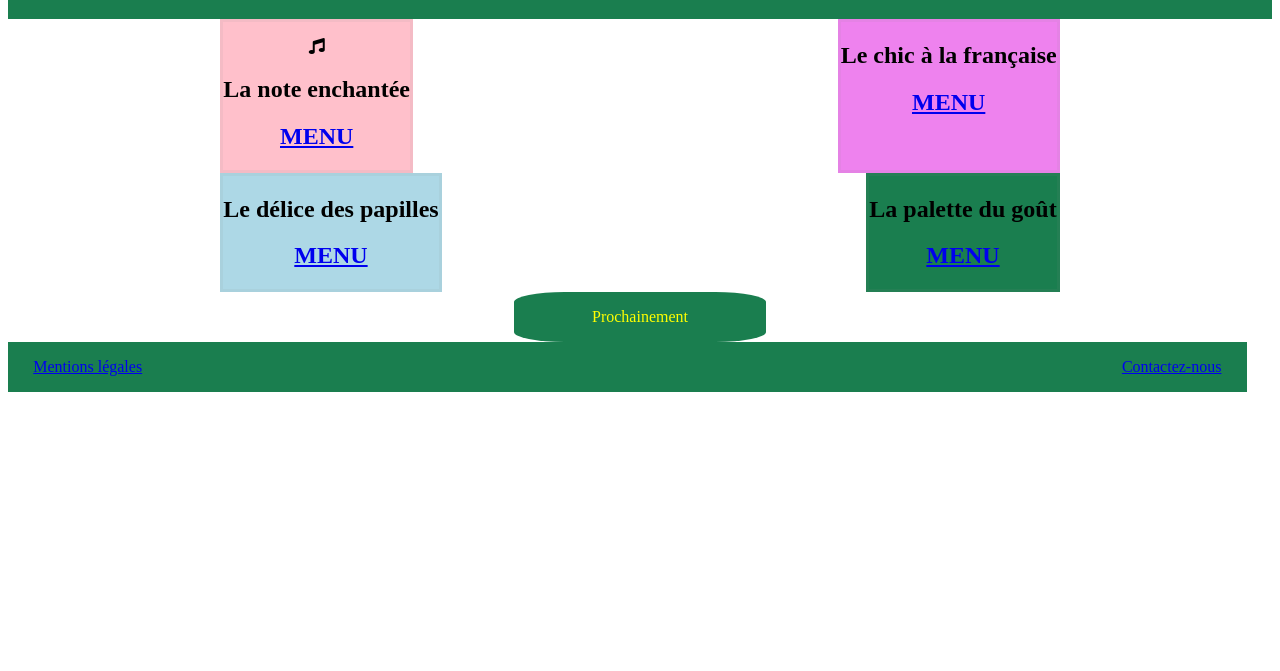
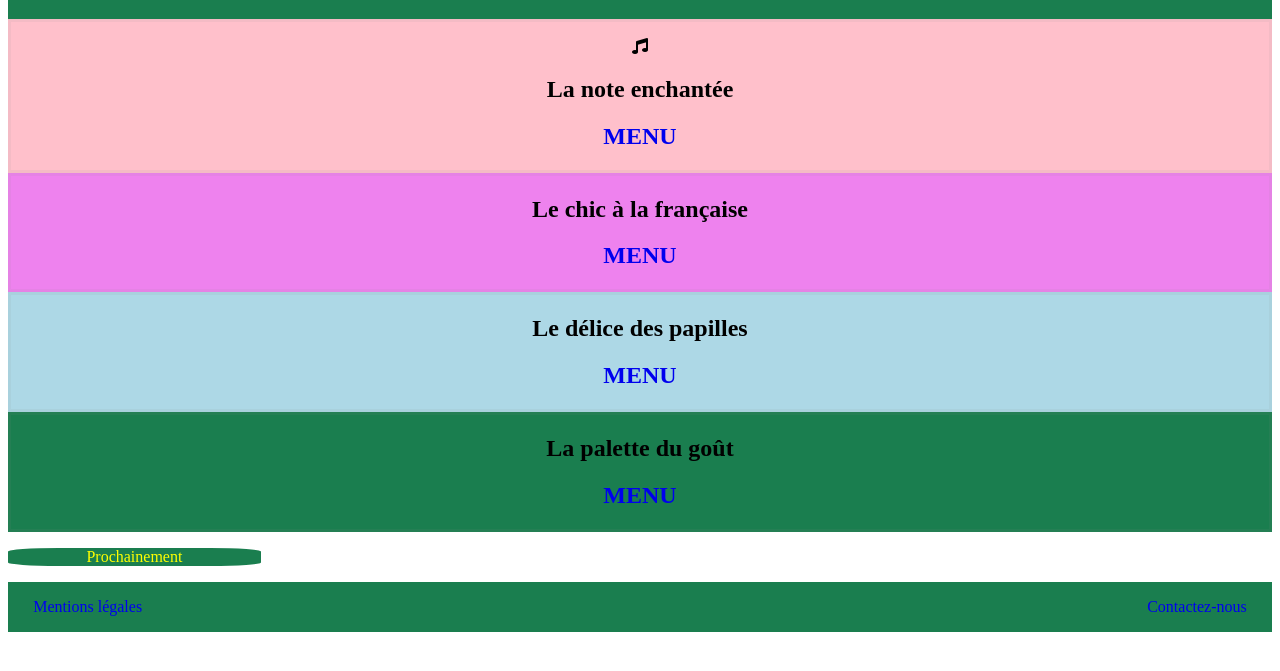
Before and after one commit to AssmaMarjane/P3_OCR, a plain HTML site: page Page_daccueil.html in a window 1280 px wide. Shown: the part 69-740 px from the top of the page. Drawn offline with Linux system fonts and the light colour scheme.

Commit message:
HTML: modif structure&balise + CSS: ajt effet lien et supr display flex

```diff
--- a/CSS/style.css
+++ b/CSS/style.css
@@ -14,18 +14,16 @@ header h1
     color: yellow;
     text-align: center;
 }
-#partieHaut
+a
 {
-    display: flex;
-    flex-direction: row;
-    justify-content: space-around;
+    text-decoration: none;
 }
-#partieBas
+main a:hover
 {
-    display: flex;
-    flex-direction: row;
-    justify-content: space-around;
+    opacity: 0.5;
+    zoom: 2;
 }
+
 #blocRose
 {
     background-color: pink;
@@ -60,7 +58,6 @@ header h1
 nav
 {
     width: 20%;
-    margin: auto;
     background-color: rgb(26, 126, 79);;
     border-radius: 20%;
 
@@ -75,7 +72,7 @@ footer
     display: flex;
     flex-direction: row;
     justify-content: space-between;
-    width: 94%;
+    width: 96%;
     background-color: rgb(26, 126, 79);;
     color: yellow;
     padding-left: 2%;
--- a/Page_daccueil.html
+++ b/Page_daccueil.html
@@ -7,7 +7,7 @@
     <link rel="stylesheet" href="./CSS/all.css" />
 
     <title>Oh My Food</title>
-    <meta name="viewport" content="width=device-width"/>
+    <meta name="viewport" content="width=device-width" />
 </head>
 
 <body>
@@ -15,8 +15,7 @@
     <header>
         <h1>ohmyfood</h1>
     </header>
-
-    <div id="partieHaut">
+    <main>
         <section id="blocRose">
             <p><i class="fas fa-music"></i></p>
             <h1>La note enchantée</h1>
@@ -26,8 +25,6 @@
             <h1>Le chic à la française</h1>
             <h2><a href="./Contenu/menuviolet.html">MENU</a></h2>
         </section>
-    </div>
-    <div id="partieBas">
         <section id="blocBleu">
             <h1>Le délice des papilles</h1>
             <h2><a href="./Contenu/menubleu.html">MENU</a></h2>
@@ -36,12 +33,11 @@
             <h1>La palette du goût</h1>
             <h2><a href="./Contenu/menuvert.html">MENU</a></h2>
         </section>
-    </div>
 
-    <nav>
-        <p>Prochainement</p>
-    </nav>
-
+        <nav>
+            <p>Prochainement</p>
+        </nav>
+    </main>
     <footer>
         <section>
             <p><a href="Mentions légales">Mentions légales</a></p>
@@ -52,3 +48,4 @@
     </footer>
 
 </body>
+</html>
```
